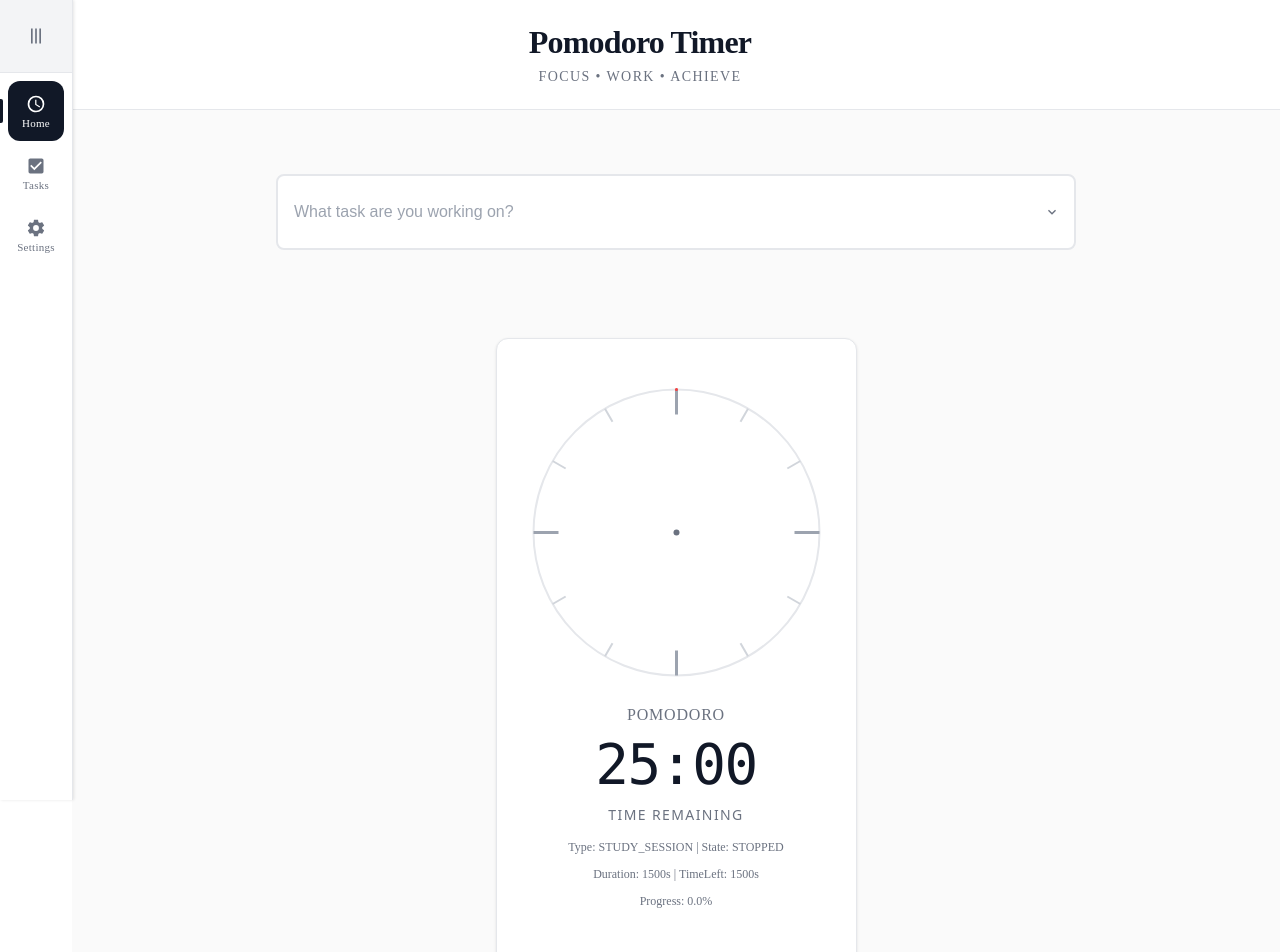
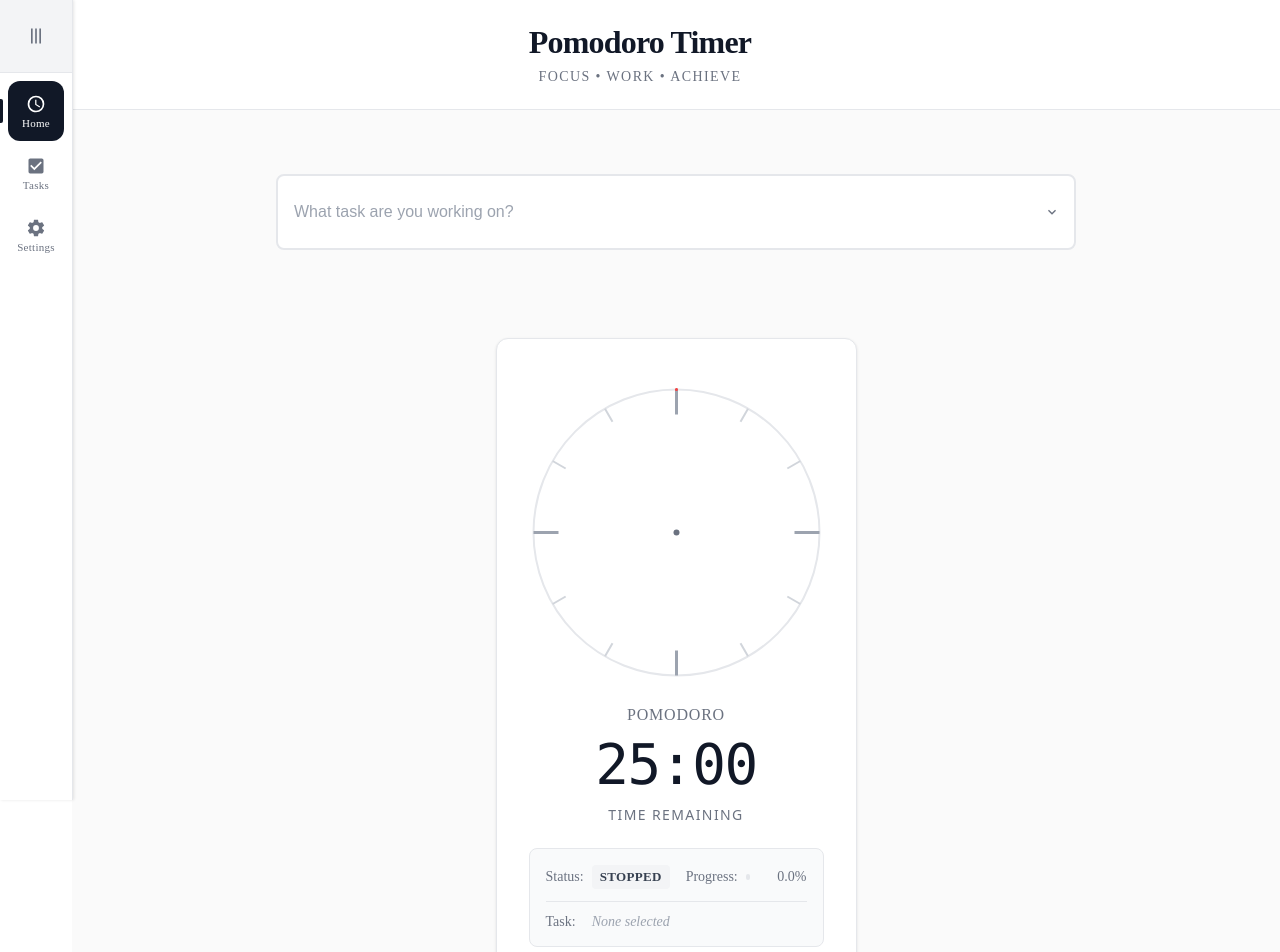
Before and after one commit to VictorRadelytskyi/Pomodoro-Timer, a Vue app: page / in a window 1280 px wide. Shown: the top 952 px of the page. Built offline with nearby package versions, Linux system fonts and the light colour scheme.

Commit message:
Improve Home page layout

```diff
--- a/src/components/home/Timer.vue
+++ b/src/components/home/Timer.vue
@@ -46,12 +46,54 @@
                         {{ minutes }}:{{ seconds.toString().padStart(2, '0') }}
                     </div>
                     <div class="time-label">Time Remaining</div>
+                </div>
+            </div>
 
-                    <!-- ✅ Debug info (remove this later) -->
-                    <div class="debug-info" style="font-size: 12px; color: #6b7280; margin-top: 1rem;">
-                        <p>Type: {{ timerType }} | State: {{ TimerState[timerState] }}</p>
-                        <p>Duration: {{ duration }}s | TimeLeft: {{ timeLeft }}s</p>
-                        <p>Progress: {{ (progress * 100).toFixed(1) }}%</p>
+            <!-- ✅ New Info Panel -->
+            <div class="timer-info-panel">
+                <div class="info-row">
+                    <div class="info-item state-info">
+                        <span class="info-label">Status:</span>
+                        <span class="info-value" :class="`state-${getStateDisplayName(timerState).toLowerCase()}`">
+                            {{ getStateDisplayName(timerState) }}
+                        </span>
+                    </div>
+
+                    <div class="info-item progress-info">
+                        <span class="info-label">Progress:</span>
+                        <div class="progress-container">
+                            <div class="progress-bar">
+                                <div
+                                    class="progress-fill"
+                                    :style="{ width: `${(progress * 100)}%` }"
+                                    :class="{ 'break-progress': isBreak }"
+                                ></div>
+                            </div>
+                            <span class="progress-text">{{ (progress * 100).toFixed(1) }}%</span>
+                        </div>
+                    </div>
+                </div>
+
+                <!-- ✅ Task info - only show if applicable -->
+                <div v-if="canBindTask && taskWorkingOn" class="info-row task-row">
+                    <div class="info-item task-info">
+                        <span class="info-label">Working on:</span>
+                        <span class="task-name">{{ taskWorkingOn.name }}</span>
+                        <button
+                            class="unbind-btn"
+                            @click="unbindTask"
+                            title="Stop working on this task"
+                        >
+                            ✕
+                        </button>
+                    </div>
+                </div>
+
+                <!-- ✅ Show when no task is bound but can bind -->
+                <div v-else-if="canBindTask && !taskWorkingOn" class="info-row task-row">
+                    <div class="info-item no-task-info">
+                        <span class="info-label">Task:</span>
+                        <span class="no-task-text">None selected</span>
                     </div>
                 </div>
             </div>
@@ -98,8 +140,6 @@
                 >
                     Finish Session
                 </button>
-
-
             </div>
         </div>
     </div>
@@ -114,12 +154,14 @@
         // State
         timeLeft,
         duration,
+        taskWorkingOn,
         minutes,
         seconds,
         timerState,
         timerType,
         timerLabel,
         isBreak,
+        canBindTask,
 
         // Actions
         startPomodoro,
@@ -128,12 +170,27 @@
         pauseTimer,
         resumeTimer,
         bindTask,
+        unbindTask,
     } = useGlobalTimer();
 
     const progress = computed(() => {
         if (duration.value === 0) return 0;
         return (duration.value - timeLeft.value) / duration.value;
     });
+
+    // ✅ Helper function to display state names
+    const getStateDisplayName = (state: TimerState): string => {
+        switch (state) {
+            case TimerState.RUNNING:
+                return 'Running';
+            case TimerState.PAUSED:
+                return 'Paused';
+            case TimerState.STOPPED:
+                return 'Stopped';
+            default:
+                return 'Unknown';
+        }
+    };
 
     const svgWidth = 295;
     const svgHeight = 291;
@@ -203,7 +260,7 @@
         display: flex;
         flex-direction: column;
         align-items: center;
-        margin-bottom: 2.5rem;
+        margin-bottom: 1.5rem;
     }
 
     .timer-svg {
@@ -226,6 +283,155 @@
         font-family: system-ui, -apple-system, sans-serif;
         letter-spacing: 0.1em;
         font-weight: 500;
+    }
+
+    .timer-type {
+        font-size: 1rem;
+        color: #6b7280;
+        margin-bottom: 0.5rem;
+        font-weight: 500;
+        text-transform: uppercase;
+        letter-spacing: 0.05em;
+    }
+
+    /* ✅ Info Panel Styles */
+    .timer-info-panel {
+        background-color: #f9fafb;
+        border: 1px solid #e5e7eb;
+        border-radius: 8px;
+        padding: 1rem;
+        margin-bottom: 2rem;
+        font-size: 0.875rem;
+    }
+
+    .info-row {
+        display: flex;
+        justify-content: space-between;
+        align-items: center;
+        gap: 1rem;
+        margin-bottom: 0.75rem;
+    }
+
+    .info-row:last-child {
+        margin-bottom: 0;
+    }
+
+    .info-item {
+        display: flex;
+        align-items: center;
+        gap: 0.5rem;
+        flex: 1;
+    }
+
+    .info-label {
+        font-weight: 500;
+        color: #6b7280;
+        white-space: nowrap;
+    }
+
+    .info-value {
+        font-weight: 600;
+        padding: 0.25rem 0.5rem;
+        border-radius: 4px;
+        font-size: 0.8125rem;
+        text-transform: uppercase;
+        letter-spacing: 0.025em;
+    }
+
+    .info-value.state-running {
+        background-color: #dcfce7;
+        color: #166534;
+    }
+
+    .info-value.state-paused {
+        background-color: #fef3c7;
+        color: #92400e;
+    }
+
+    .info-value.state-stopped {
+        background-color: #f3f4f6;
+        color: #374151;
+    }
+
+    .progress-container {
+        display: flex;
+        align-items: center;
+        gap: 0.75rem;
+        flex: 1;
+    }
+
+    .progress-bar {
+        flex: 1;
+        height: 6px;
+        background-color: #e5e7eb;
+        border-radius: 3px;
+        overflow: hidden;
+    }
+
+    .progress-fill {
+        height: 100%;
+        background-color: #ef4444;
+        border-radius: 3px;
+        transition: width 0.3s ease;
+    }
+
+    .progress-fill.break-progress {
+        background-color: #10b981;
+    }
+
+    .progress-text {
+        font-weight: 500;
+        color: #6b7280;
+        min-width: 45px;
+        text-align: right;
+    }
+
+    .task-row {
+        border-top: 1px solid #e5e7eb;
+        padding-top: 0.75rem;
+        margin-top: 0.75rem;
+        margin-bottom: 0;
+    }
+
+    .task-info {
+        justify-content: space-between;
+        width: 100%;
+    }
+
+    .task-name {
+        font-weight: 500;
+        color: #111827;
+        flex: 1;
+        text-align: left;
+        margin-left: 0.5rem;
+    }
+
+    .unbind-btn {
+        background-color: #fee2e2;
+        color: #dc2626;
+        border: none;
+        border-radius: 4px;
+        padding: 0.25rem 0.5rem;
+        font-size: 0.75rem;
+        cursor: pointer;
+        font-weight: 500;
+        transition: all 0.2s ease;
+    }
+
+    .unbind-btn:hover {
+        background-color: #fecaca;
+    }
+
+    .no-task-info {
+        width: 100%;
+    }
+
+    .no-task-text {
+        color: #9ca3af;
+        font-style: italic;
+        flex: 1;
+        text-align: left;
+        margin-left: 0.5rem;
     }
 
     .timer-controls {
@@ -305,15 +511,6 @@
         border-color: #fca5a5;
     }
 
-    .timer-type {
-        font-size: 1rem;
-        color: #6b7280;
-        margin-bottom: 0.5rem;
-        font-weight: 500;
-        text-transform: uppercase;
-        letter-spacing: 0.05em;
-    }
-
     .control-btn.start-break {
         background-color: #10b981;
         color: #ffffff;
@@ -344,6 +541,20 @@
             padding: 0.625rem 1.25rem;
             font-size: 0.8125rem;
         }
+
+        .info-row {
+            flex-direction: column;
+            gap: 0.5rem;
+        }
+
+        .info-item {
+            justify-content: space-between;
+            width: 100%;
+        }
+
+        .progress-container {
+            gap: 0.5rem;
+        }
     }
 
     /* Dark mode support */
@@ -355,6 +566,11 @@
         .timer-card {
             background-color: #1f2937;
             border-color: #374151;
+        }
+
+        .timer-info-panel {
+            background-color: #374151;
+            border-color: #4b5563;
         }
 
         .time-text {
@@ -374,5 +590,9 @@
         .control-btn:hover {
             background-color: #4b5563;
         }
+
+        .task-name {
+            color: #f9fafb;
+        }
     }
 </style>
```
